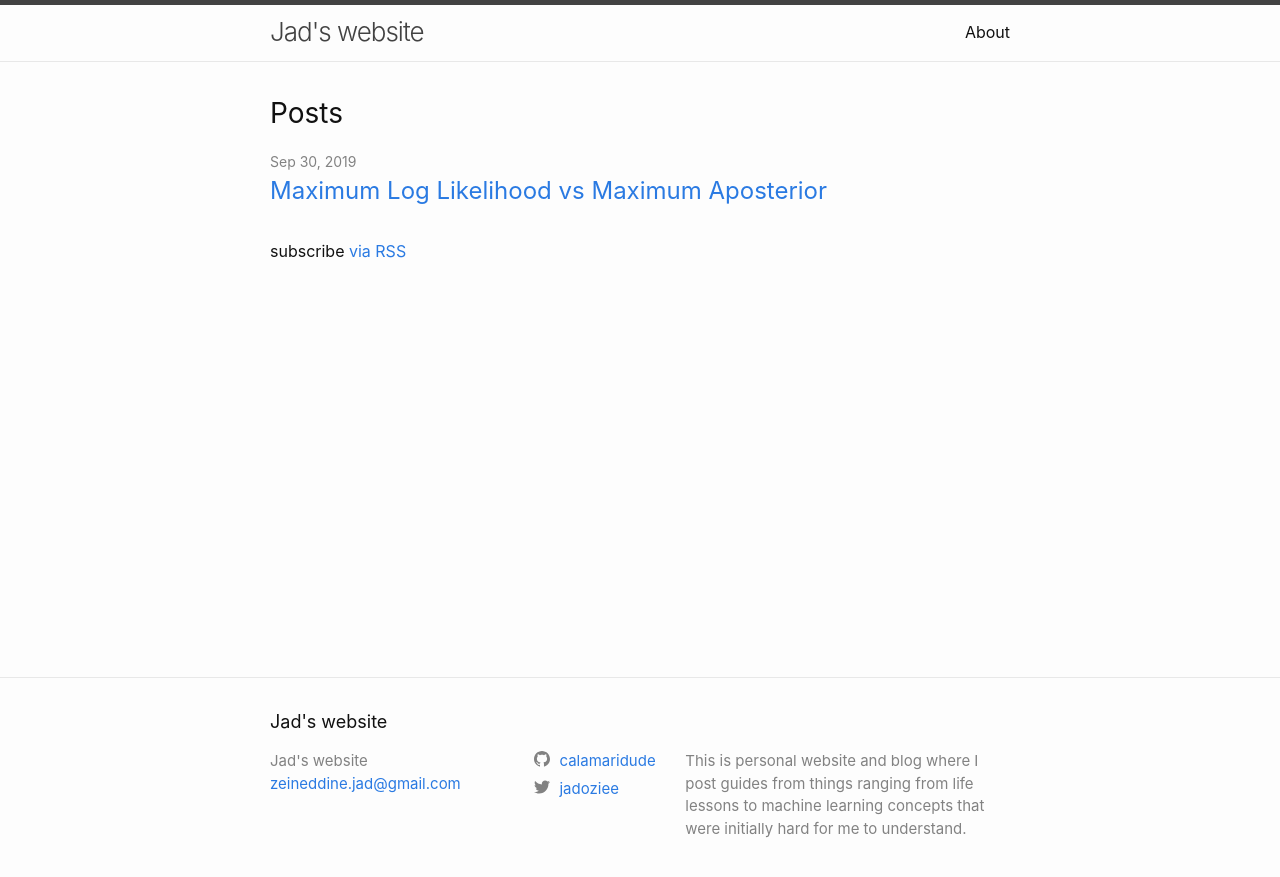
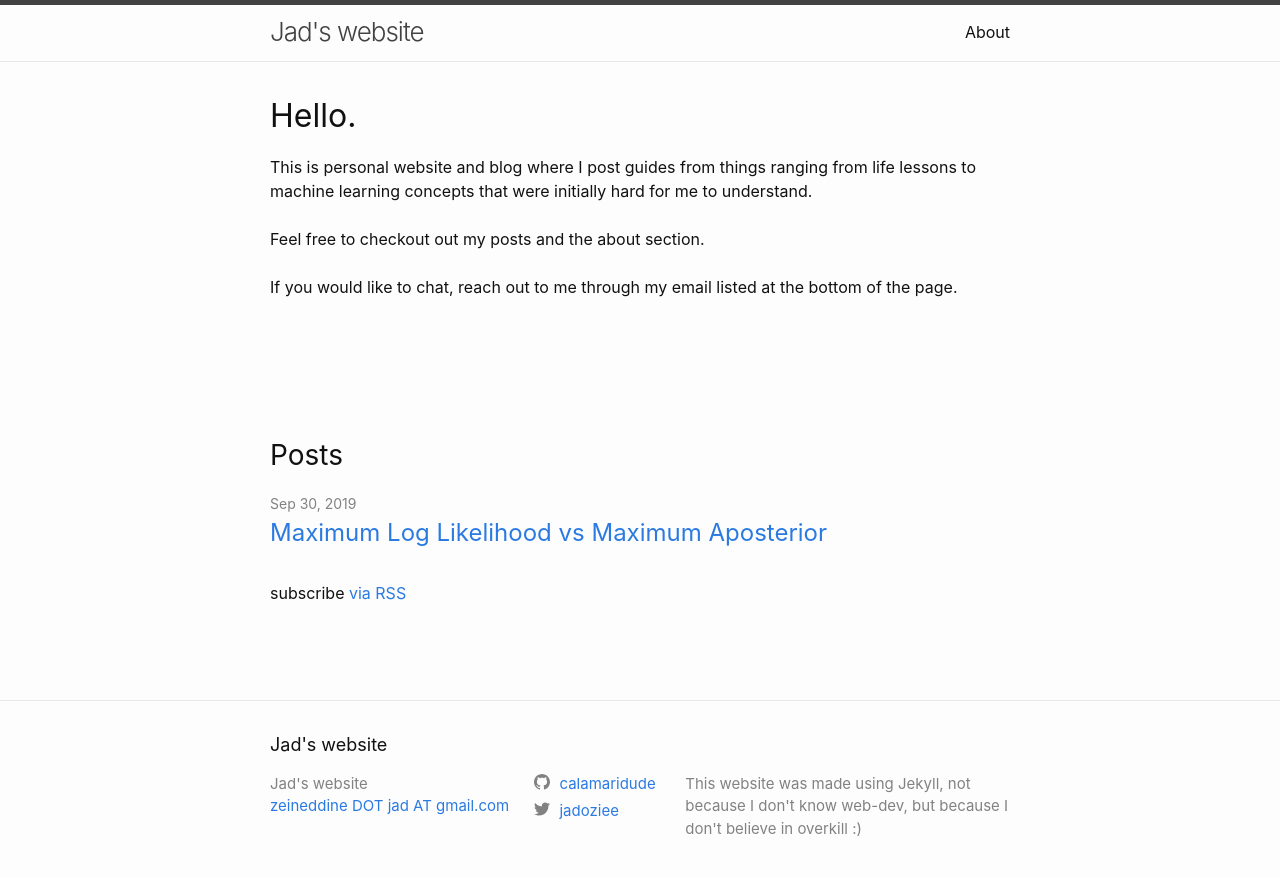
Before and after one commit to CalamariDude/calamaridude.github.io, a Jekyll site: the page built from index.markdown, in a window 1280 px wide. Shown: the top 877 px of the page. Built offline with Jekyll 4.4.1, drawn with Linux system fonts in a browser that asks for light colours; nearby versions of some CDN libraries.

Commit message:
made website half-decent

```diff
--- a/_config.yml
+++ b/_config.yml
@@ -19,10 +19,9 @@
 # in the templates via {{ site.myvariable }}.
 
 title: Jad's website
-email: zeineddine.jad@gmail.com
+email: zeineddine DOT jad AT gmail.com
 description: >- # this means to ignore newlines until "baseurl:"
-  This is personal website and blog where I post guides from things ranging
-  from life lessons to machine learning concepts that were initially hard for me to understand.
+  This website was made using Jekyll, not because I don't know web-dev, but because I don't believe in overkill :)
 baseurl: "/" # the subpath of your site, e.g. /blog
 url: "http://jadz.me" # the base hostname & protocol for your site, e.g. http://example.com
 twitter_username: jadoziee
--- a/index.markdown
+++ b/index.markdown
@@ -4,3 +4,17 @@
 
 layout: home
 ---
+
+# Hello.
+
+This is personal website and blog where I post guides from things ranging from life lessons to machine learning concepts that were initially hard for me to understand.
+<br><br>
+Feel free to checkout out my posts and the about section.
+<br><br>
+If you would like to chat, reach out to me through my email listed at the bottom of the page.
+<br>
+<br>
+<br>
+<br>
+<br>
+<br>
```
Also changed, not shown: _posts/2019-09-29-welcome-to-jekyll.markdown (+8 -8 lines), about.markdown (+7 -9 lines), 2 other files.
